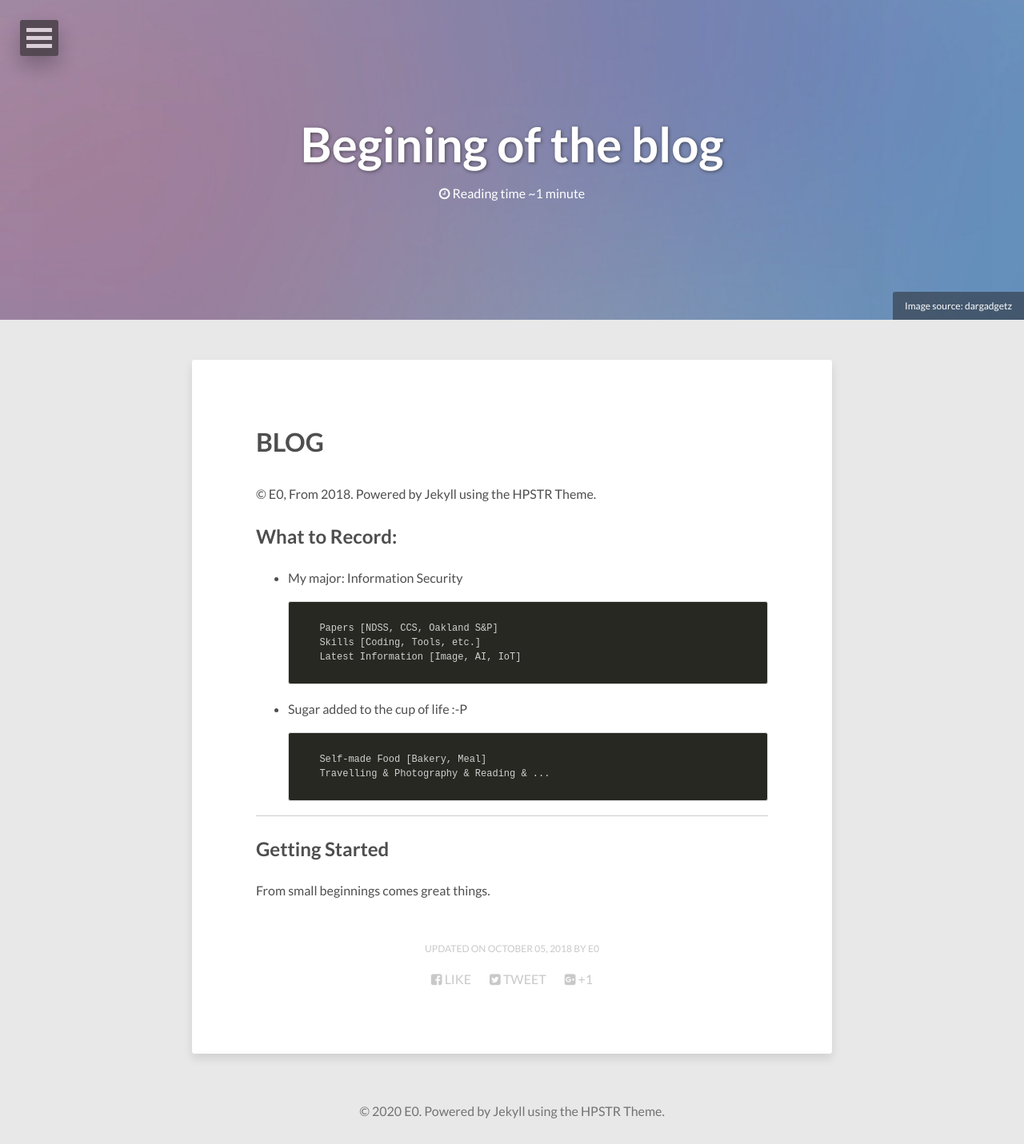
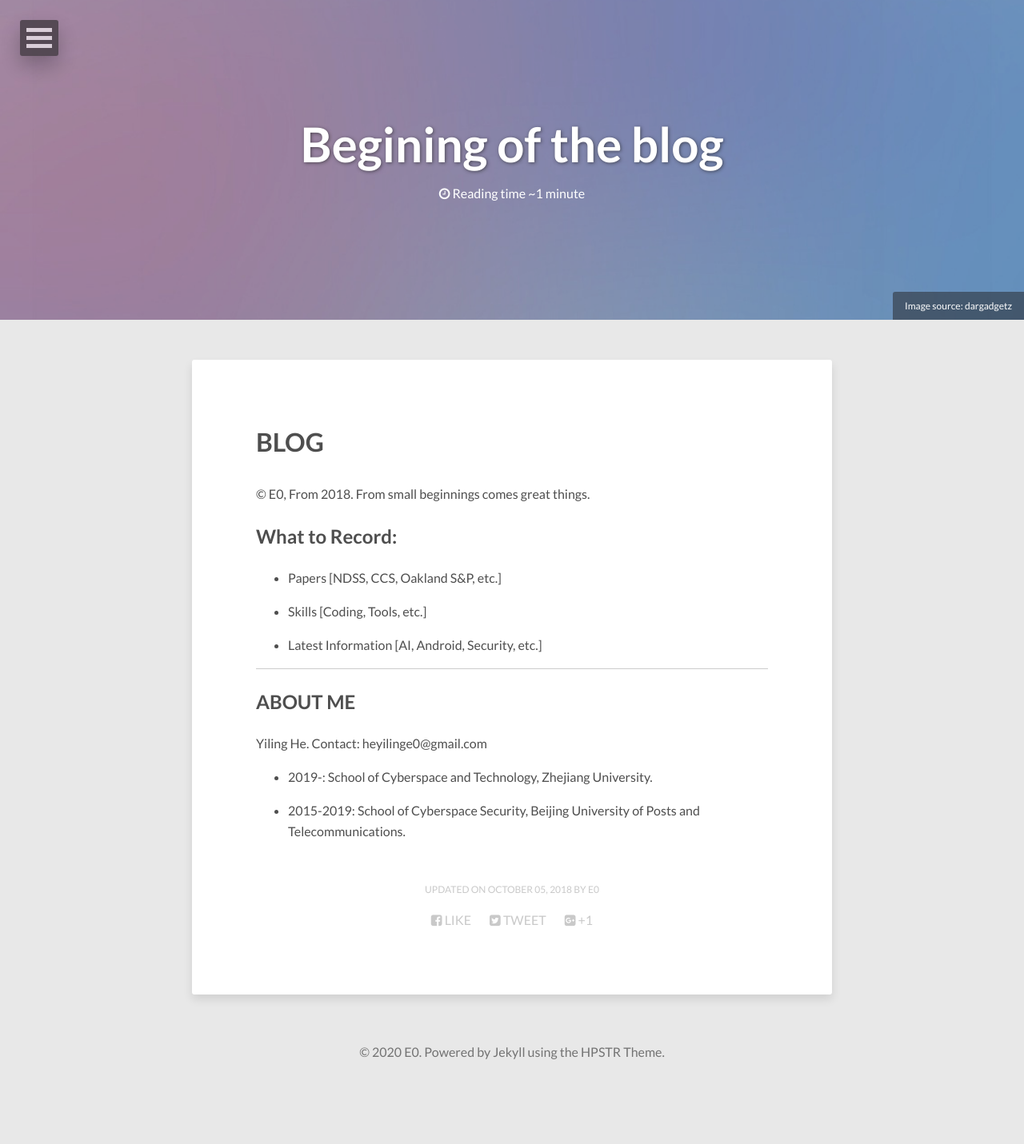
Before and after one commit to E0HYL/BLOG-OF-E0, a Jekyll site: the page built from about/index.md, in a window 1280 px wide. Shown: the whole page at 80% size. Built offline with Jekyll 4.4.1, drawn with Linux system fonts in a browser that asks for light colours; nearby versions of some CDN libraries; after the commit the page ends 1357 px from its top, so only the background shows below that.

Commit message:
update the about page

```diff
--- a/_config.yml
+++ b/_config.yml
@@ -2,7 +2,7 @@ title:            E0
 description:      Here's to never growing up
 disqus_shortname: e0hyl
 reading_time:     true
-words_per_minute: 100
+words_per_minute: 40
 # Your site's domain goes here (eg: https://mmistakes.github.io, http://yourdomain.com, etc)
 # When testing locally leave blank or use http://localhost:4000
 # url:
--- a/about/index.md
+++ b/about/index.md
@@ -10,23 +10,22 @@ modified: 2018-10-05
 ---
 # BLOG
 
-© E0, From 2018. Powered by Jekyll using the HPSTR Theme.
+© E0, From 2018. From small beginnings comes great things.
 
 ## What to Record:
 
-* My major: Information Security
+* Papers [NDSS, CCS, Oakland S&P, etc.]
 
-		Papers [NDSS, CCS, Oakland S&P]
-		Skills [Coding, Tools, etc.]
-		Latest Information [Image, AI, IoT]
+* Skills [Coding, Tools, etc.]
 
-* Sugar added to the cup of life :-P
-
-		Self-made Food [Bakery, Meal]
-		Travelling & Photography & Reading & ...
+* Latest Information [AI, Android, Security, etc.]
 
 ---
 
-## Getting Started
+## ABOUT ME
 
-From small beginnings comes great things.
+Yiling He. Contact: heyilinge0@gmail.com
+
+* 2019-: School of Cyberspace and Technology, Zhejiang University.
+
+* 2015-2019: School of Cyberspace Security, Beijing University of Posts and Telecommunications.
```
Also changed, not shown: images/3953273590_704e3899d5_m.jpg (deleted), images/hpstr-jekyll-theme-preview.jpg (deleted), images/twitter-card-summary-large-image.jpg (deleted).
